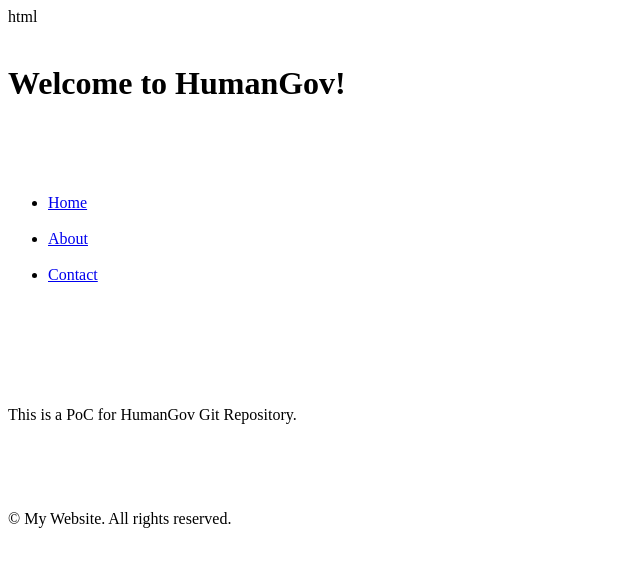
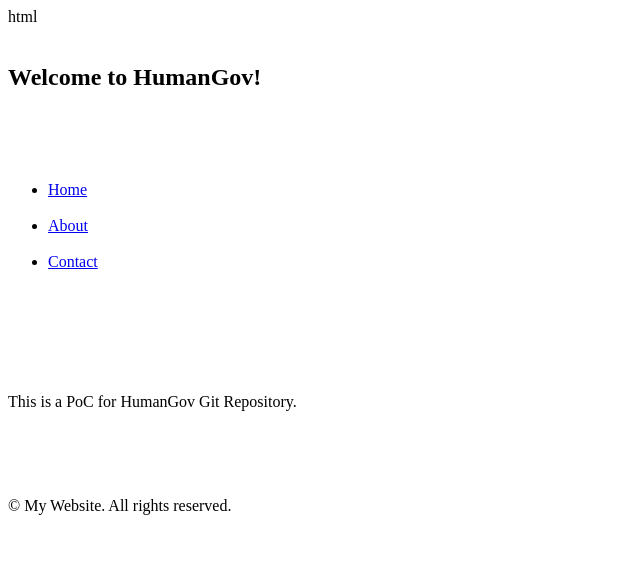
Before and after one commit to viniciusmaldonado/human-gov-application, a plain HTML site: page index.html in a window 1280 px wide. Shown: the whole page, without its empty margins (0-640 px from the left). Drawn offline with Linux system fonts and the light colour scheme.

Commit message:
Changed header size to h2.

```diff
--- a/index.html
+++ b/index.html
@@ -6,7 +6,7 @@ html
    </head>
    <body>
    <header>
-   <h1>Welcome to HumanGov!</h1>
+   <h2>Welcome to HumanGov!</h2>
    <nav>
    <ul>
    <li><a href="#">Home</a></li>
```
